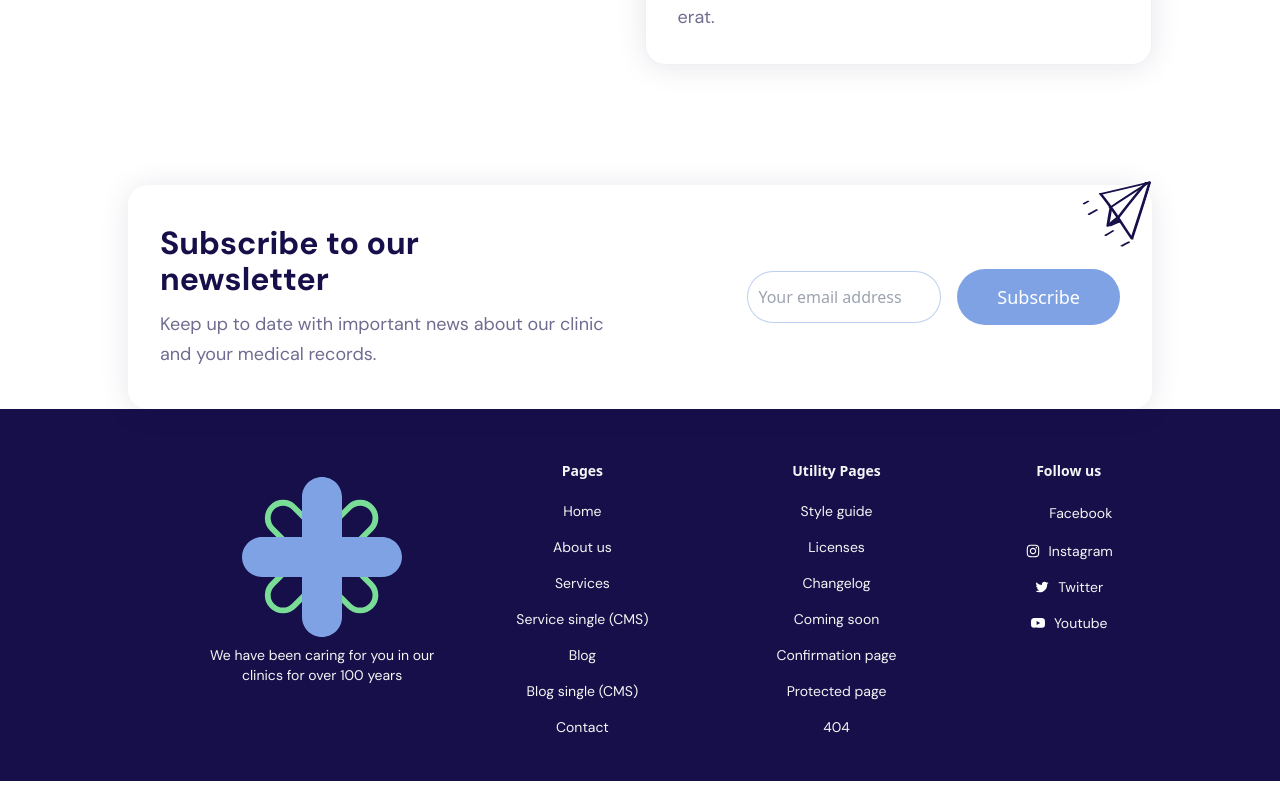
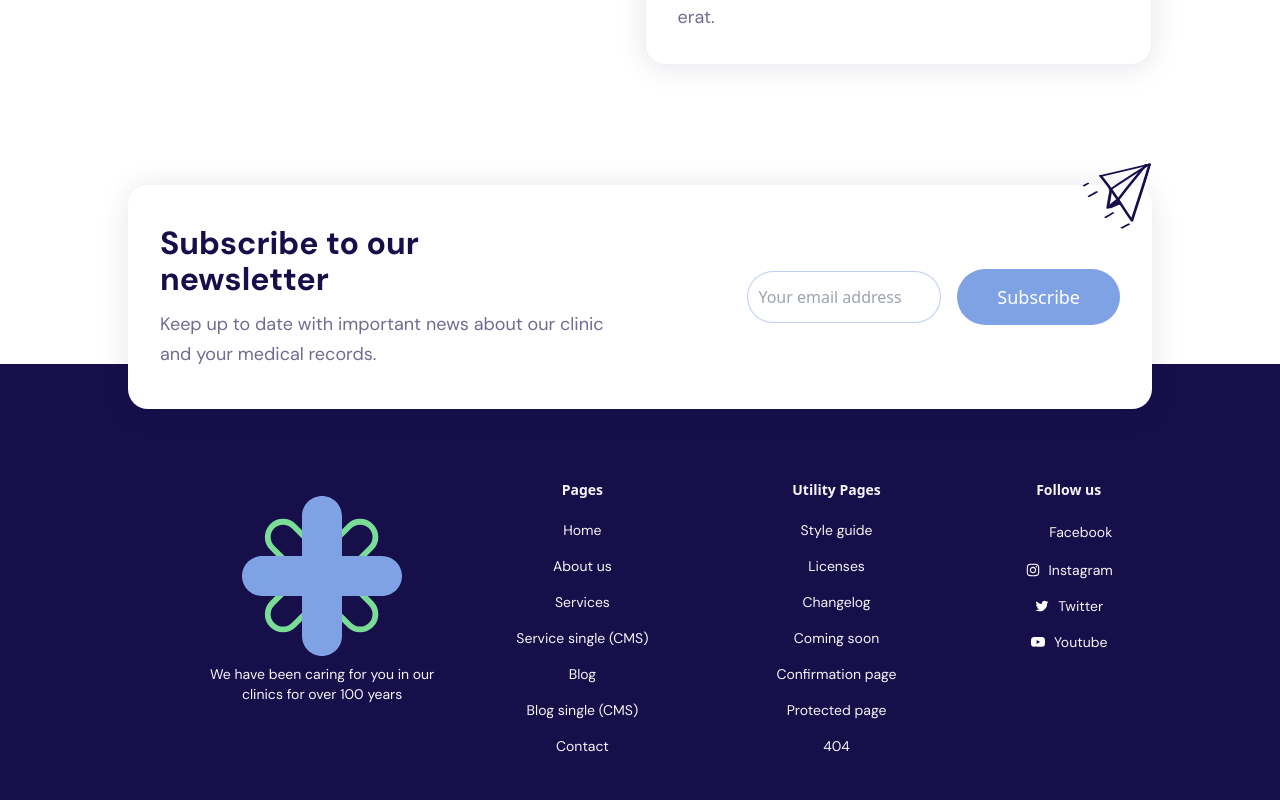
Before and after one commit to bismarkboateng/Clinicx, a React (Vite) app: page / in a window 1280 px wide. Shown: the part 6793-7593 px from the top of the page. Built offline with nearby package versions, Linux system fonts and the light colour scheme; some icons are missing; a web font is replaced by a local one.

Commit message:
made subscribe component to overlap footer

```diff
--- a/src/components/Footer/index.jsx
+++ b/src/components/Footer/index.jsx
@@ -16,8 +16,8 @@ export default function index() {
   const followText ="text-[#f5f5f5] font-DM text-sm leading-5 text-center"
 
   return (
-    <footer className="bg-[#170f49]">
-      <div className="w-[90%] xl:w-[80%] 2xl:w-[78%] pb-7 mx-auto pt-4
+    <footer className="absolute z-[-10] top-[80%] w-full left-0 bg-[#170f49]">
+      <div className="w-[90%] xl:w-[80%] 2xl:w-[78%]  pb-7 mx-auto pt-32 lg:pt-20 2xl:pt-20
         flex flex-col items-center lg:flex-row 2xl:justify-start">
         <div className="flex flex-col items-center lg:mt-0
           2xl:mr-[7%]">
--- a/src/components/Subscribe/index.jsx
+++ b/src/components/Subscribe/index.jsx
@@ -9,7 +9,7 @@ export default function index() {
       <img
         src={Subscribe}
         alt="send"
-        className="absolute right-0 top-[-9%]"
+        className="absolute right-0 top-[-17%]"
       />
 
       <div className="flex flex-col lg:flex-row 2xl:flex-row 2xl:gap-20">
@@ -43,3 +43,5 @@ export default function index() {
     </section>
   )
 }
+
+// absolute z-[10] top-0 bottom-[-5%]
--- a/src/pages/Home/index.jsx
+++ b/src/pages/Home/index.jsx
@@ -19,8 +19,10 @@ export default function index() {
       <Guiding />
       <News />
       <Testimonial />
-      <Subscribe />
-      <Footer />
+      <div className="relative">
+        <Subscribe />
+        <Footer />
+      </div>
     </main>
   )
 }
```
Also changed, not shown: 1 other file (tests, documents, lock files or other folders).
